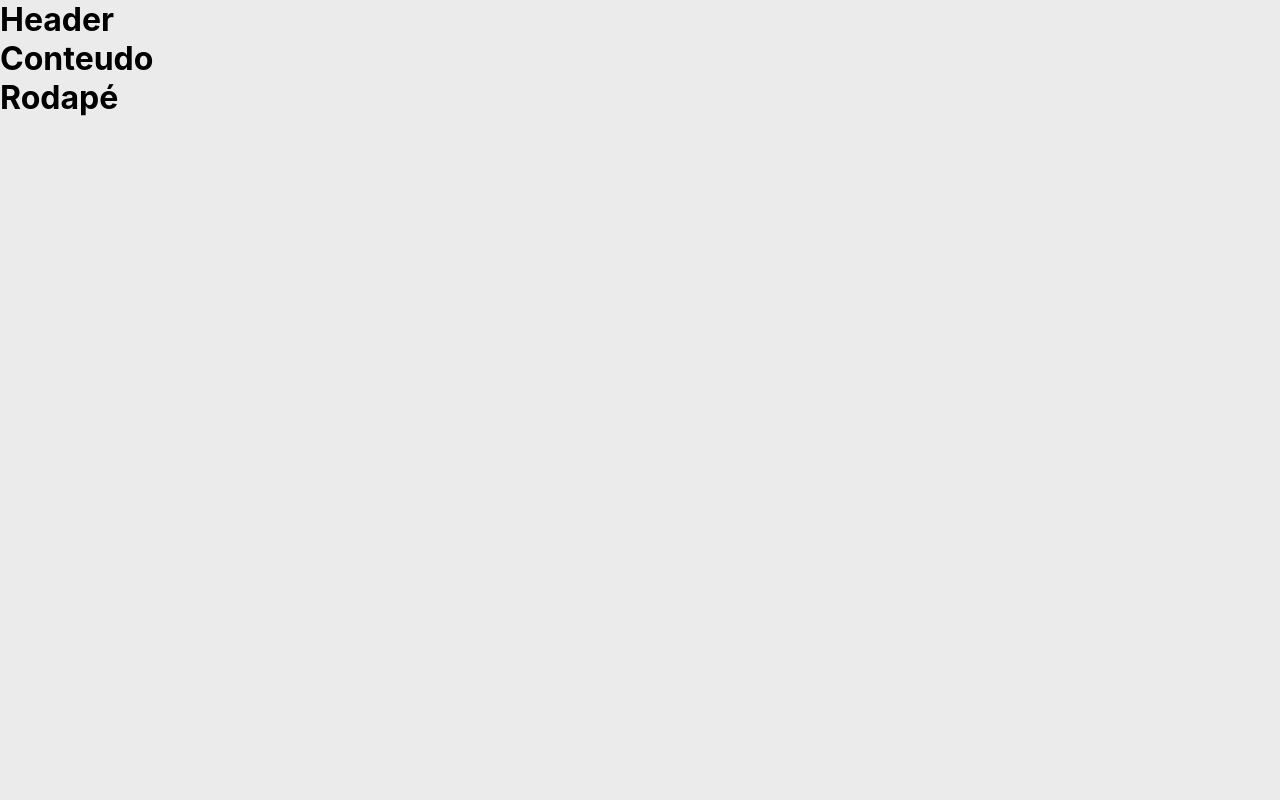
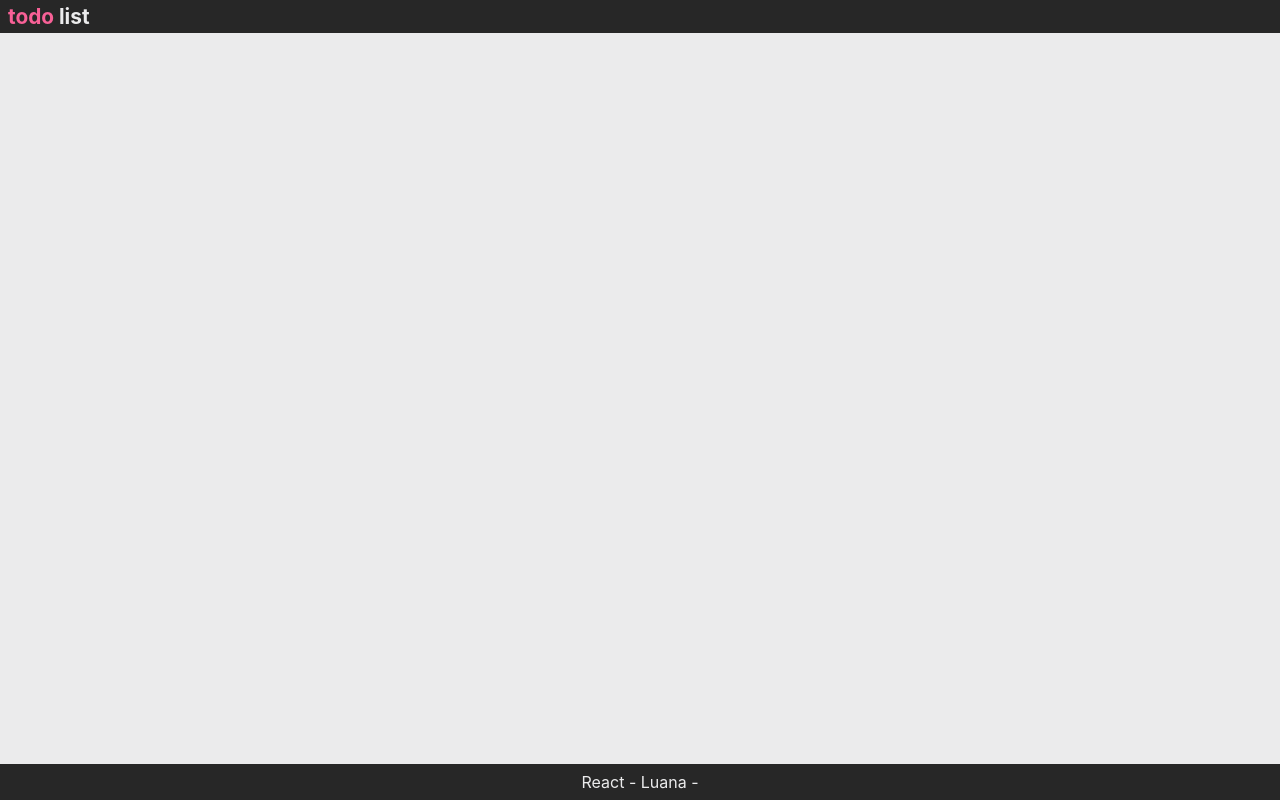
Before and after one commit to luanabrizola/ToDoListReactVite, a React (Vite) app: page / in a window 1280 px wide. Built offline with nearby package versions, Linux system fonts and the light colour scheme.

Commit message:
Atualizações

```diff
--- a/src/App.jsx
+++ b/src/App.jsx
@@ -6,8 +6,8 @@ function App(){
   return(
     <>
       <Header />
-      <Main />
-      <Footer />
+      <Main></Main>
+      <Footer autor="Luana"/>
     </>
   )
 }
--- a/src/componentes/Footer/Footer.jsx
+++ b/src/componentes/Footer/Footer.jsx
@@ -1,9 +1,18 @@
-function Footer(){
+import styles from "./Footer.module.css"
+
+
+function Footer(props){
+
+    let {autor} = props;
+    let ano = new Date().getFullYear();
+
     return(
-        <>
-            <h1>Rodapé</h1>
-        </>
+        <div className={styles.Footer}>
+            React - {props.autor} - {props.ano}
+        </div>
+
     )
+
 }
 
 export default Footer
--- a/src/componentes/Footer/Footer.module.css
+++ b/src/componentes/Footer/Footer.module.css
@@ -0,0 +1,11 @@
+.Footer{
+    background-color: var(--preto);
+    color: var(--cinza);
+    padding: 0.5rem 1rem;
+
+    position: absolute;
+    bottom: 0;
+    left: 0;
+    width: 100%;
+    text-align: center;
+}
--- a/src/componentes/Header/Header.jsx
+++ b/src/componentes/Header/Header.jsx
@@ -1,6 +1,17 @@
+import styles from "./Header.module.css"
+import "./Header.module.css"
+
 function Header(){
     return(
-        <h1>Header</h1>
+
+        <div className={styles.header}>
+            <h1>
+                <span>todo</span> list
+
+            </h1>
+
+        </div>
+
     )
 }
 
--- a/src/componentes/Header/Header.module.css
+++ b/src/componentes/Header/Header.module.css
@@ -0,0 +1,13 @@
+.header{
+    background-color: var(--preto);
+    color: var(--cinza);
+    padding: 0.25rem 0.5rem;
+}
+
+.header h1{
+    font-size: 1.3rem;
+}
+
+.header span{
+    color: var(--rosa);
+}
--- a/src/componentes/Main/Main.jsx
+++ b/src/componentes/Main/Main.jsx
@@ -1,8 +1,13 @@
-function Main(){
+import styles from "./Main.module.css"
+
+
+function Main(props){
+    let {children} = props
     return(
-        <>
-            <h1>Conteudo</h1>
-        </>
+        <div className={styles.Main}>
+            {children}
+        </div>
+
     )
 }
 export default Main
--- a/src/componentes/Main/Main.module.css
+++ b/src/componentes/Main/Main.module.css
@@ -0,0 +1,4 @@
+.Main{
+    padding: 0.5rem 1rem;
+    padding-bottom: 2.5rem;
+}
```
Also changed, not shown: snippets.json (added, +41 -0 lines).
